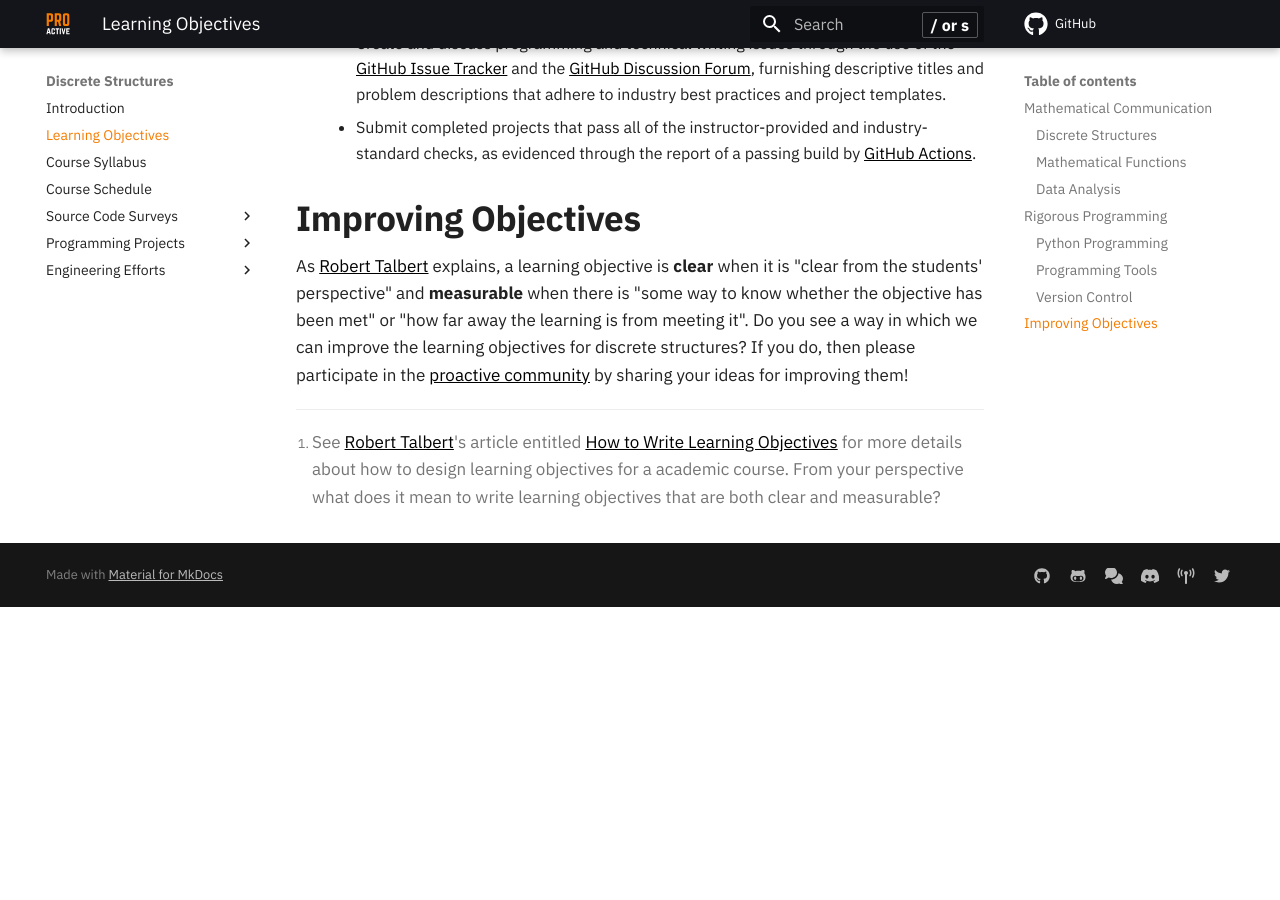
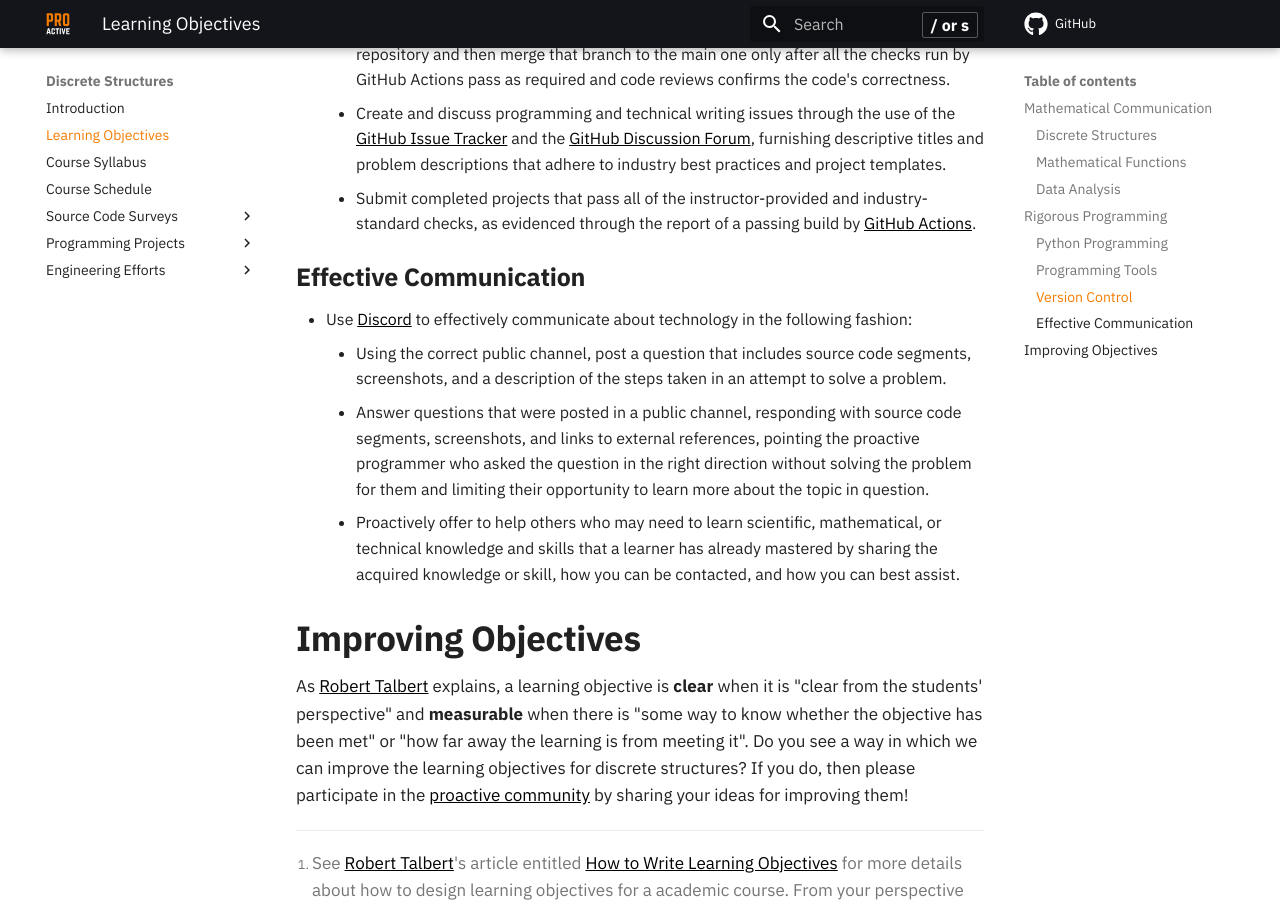
Before and after one commit to ProactiveProgrammers/www.proactiveprogrammers.com, an MkDocs documentation site: the page built from docs/discrete-structures/learning-objectives-discrete-structures.md, in a window 1280 px wide and 900 px high, scrolled down 4156 px. Built offline with MkDocs 1.6.1 and Material for MkDocs 9.7.7, drawn with Linux system fonts in a browser that asks for light colours; comment, search, counter and statistics services are not loaded; before the commit the page ends 4763 px from its top, so only the background shows below that; some of the changed text lies outside the part shown.

Commit message:
feat: Add effective-communication to learning-objectives-discrete-structures.

```diff
--- a/docs/discrete-structures/learning-objectives-discrete-structures.md
+++ b/docs/discrete-structures/learning-objectives-discrete-structures.md
@@ -11,6 +11,10 @@ Allegheny College student or, for the duration of self-paced learning, all other
 emerging proactive programmers.
 
 ## Mathematical Communication
+
+A person learning discrete structures with the mindset of a proactive programmer
+will be able to demonstrate mastery of the following mathematical communication
+skills:
 
 ### Discrete Structures
 
@@ -204,6 +208,23 @@ will be able to demonstrate mastery of the following programming skills:
       industry-standard checks, as evidenced through the report of a passing
       build by [GitHub Actions](https://github.com/features/actions).
 
+### Effective Communication
+
+- Use [Discord](https://discord.com/) to effectively communicate about
+  technology in the following fashion:
+    - Using the correct public channel, post a question that includes source
+      code segments, screenshots, and a description of the steps taken in an
+      attempt to solve a problem.
+    - Answer questions that were posted in a public channel, responding with
+      source code segments, screenshots, and links to external references,
+      pointing the proactive programmer who asked the question in the right
+      direction without solving the problem for them and limiting their
+      opportunity to learn more about the topic in question.
+    - Proactively offer to help others who may need to learn scientific,
+      mathematical, or technical knowledge and skills that a learner has already
+      mastered by sharing the acquired knowledge or skill, how you can be
+      contacted, and how you can best assist.
+
 ## Improving Objectives
 
 As [Robert Talbert](https://rtalbert.org/) explains, a learning objective is
```
